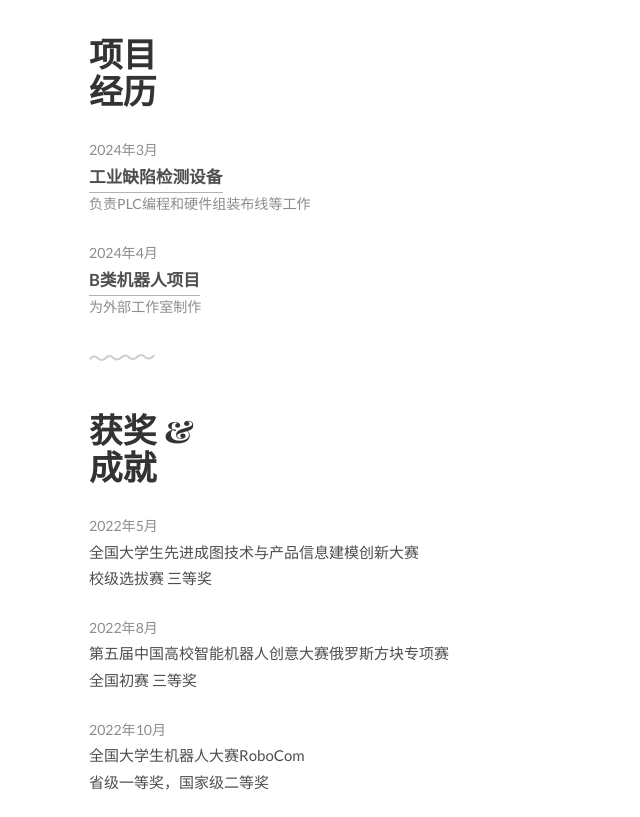
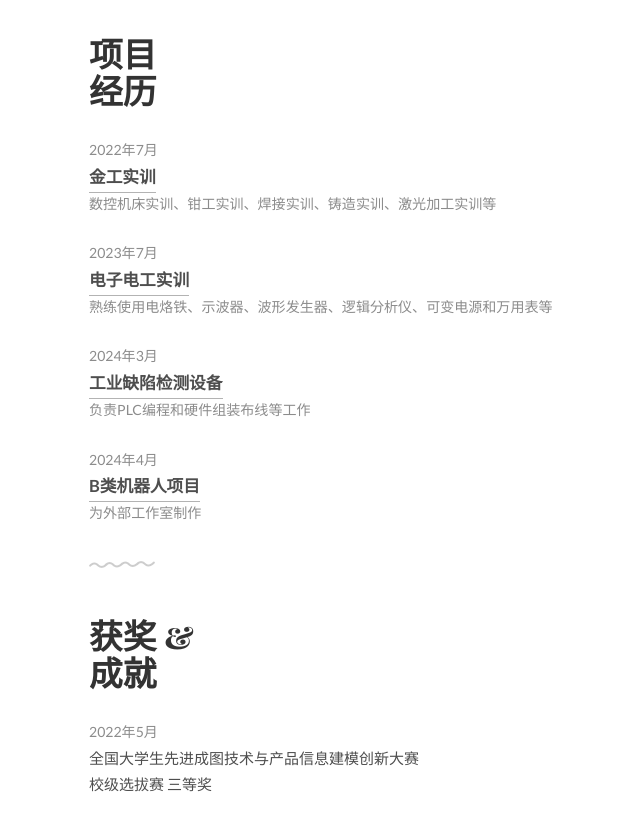
Before and after one commit to tan1tian/tianjiangzhou.github.io, a plain HTML site: page index.html in a window 1280 px wide. Shown: the part 1780-2597 px from the top of the page, without its empty margins (240-880 px from the left). Drawn offline with Linux system fonts and the light colour scheme.

Commit message:
Add files via upload

```diff
--- a/index.html
+++ b/index.html
@@ -117,6 +117,16 @@
 	<div class="work section second" id="experiences">
 		<div class="container">
 			<h1>项目<br>经历</h1>
+			<ul class="work-list">
+				<li>2022年7月</li>
+				<li><a href="#">金工实训</a></li>
+				<li>数控机床实训、钳工实训、焊接实训、铸造实训、激光加工实训等</li>
+			</ul>
+			<ul class="work-list">
+				<li>2023年7月</li>
+				<li><a href="#">电子电工实训</a></li>
+				<li>熟练使用电烙铁、示波器、波形发生器、逻辑分析仪、可变电源和万用表等</li>
+			</ul>
 			<ul class="work-list">
 				<li>2024年3月</li>
 				<li><a href="#">工业缺陷检测设备</a></li>
```
